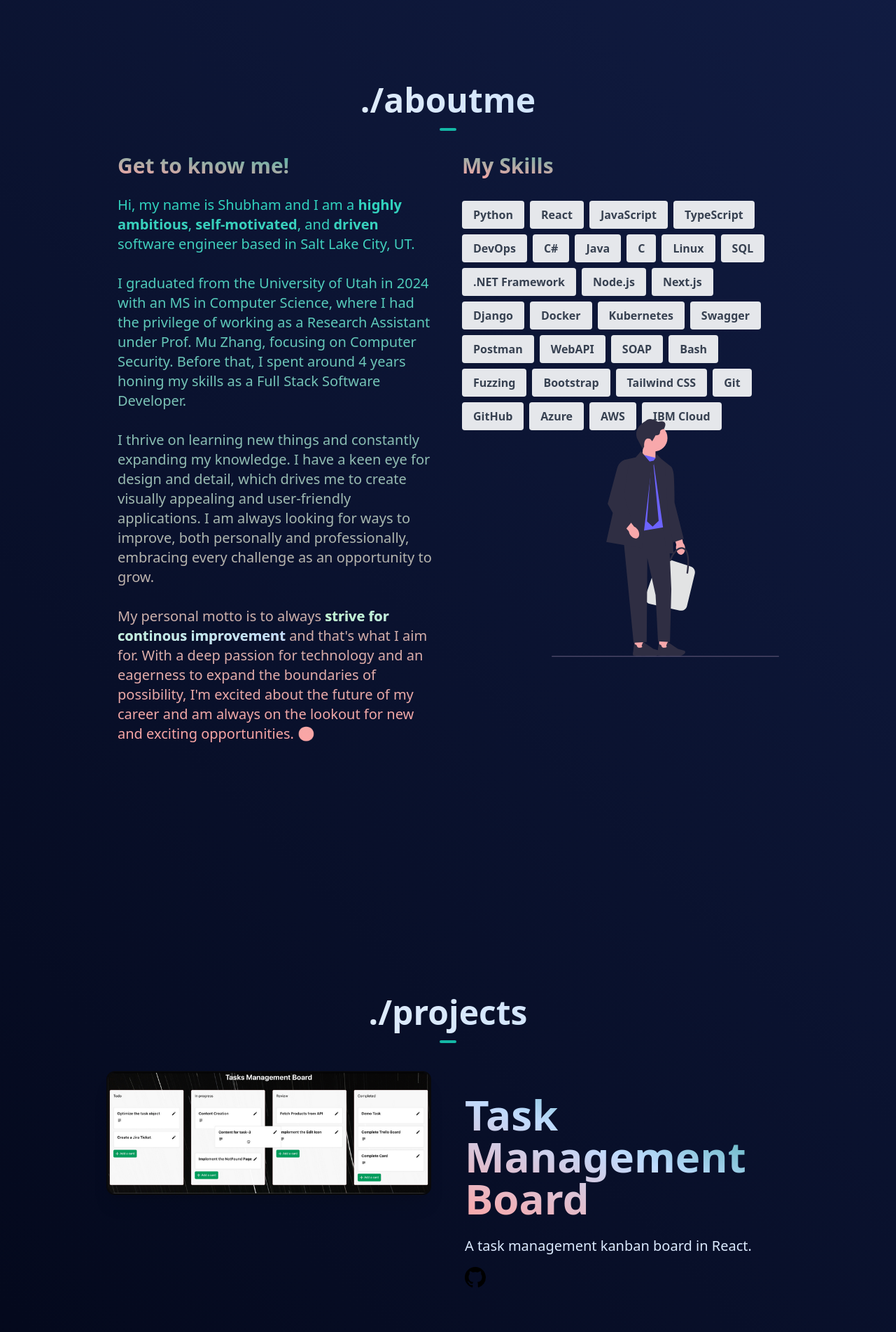
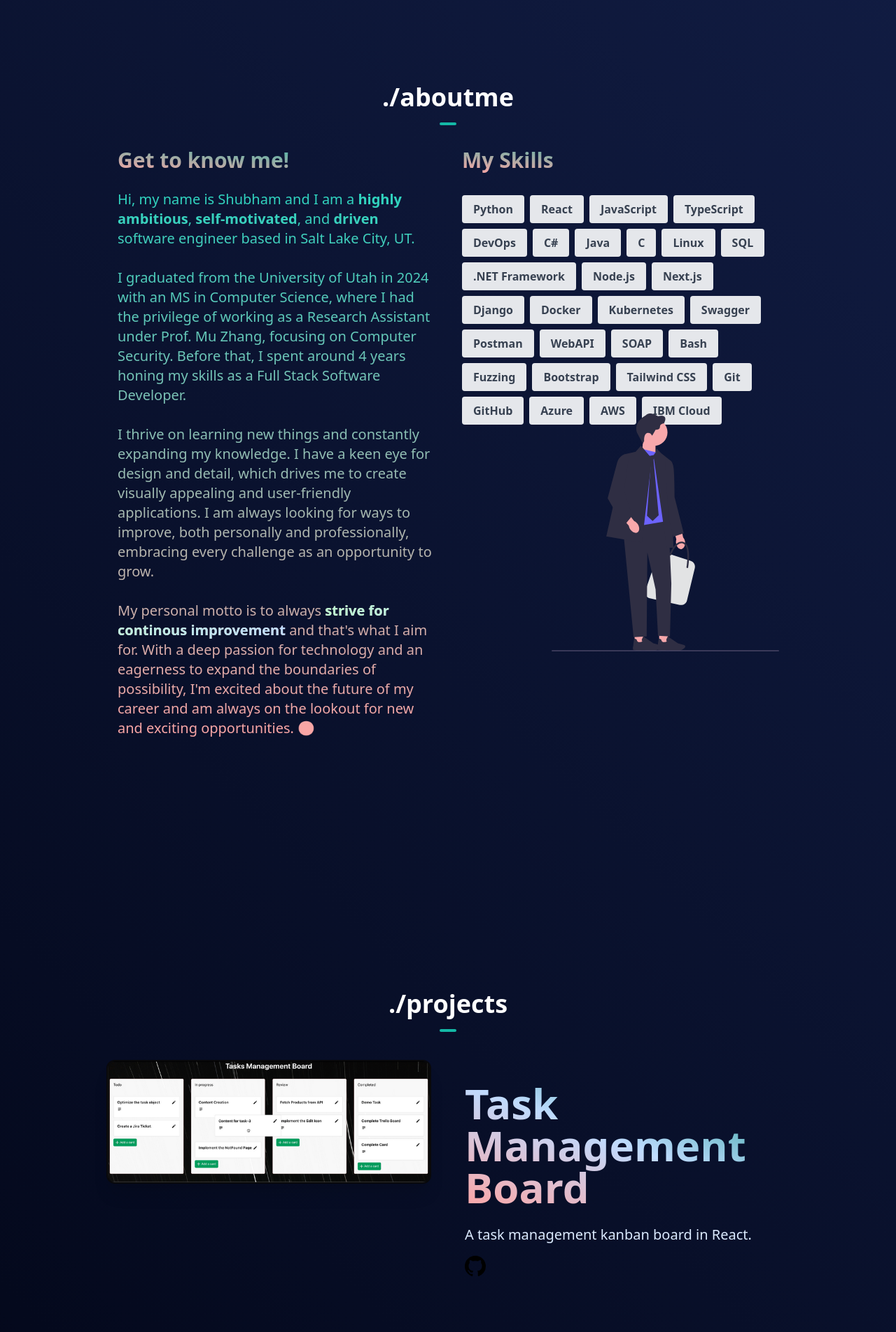
Before and after one commit to cictema/devfolio, a Next.js app: page / in a window 1280 px wide. Shown: the part 893-2797 px from the top of the page at 70% size. Built offline with nearby package versions, Linux system fonts and the light colour scheme.

Commit message:
modify colors

```diff
--- a/components/AboutSection.tsx
+++ b/components/AboutSection.tsx
@@ -37,7 +37,7 @@ const AboutSection = () => {
   return (
     <section id="about">
       <div className="my-12 pb-12 md:pt-16 md:pb-48">
-        <h1 className="text-center font-bold text-4xl bg-gradient-to-r from-slate-100 to-blue-200 bg-clip-text text-5xl text-transparent">
+        <h1 className="text-center font-bold text-4xl text-white">
           ./aboutme
           <hr className="w-6 h-1 mx-auto my-4 bg-teal-500 border-0 rounded"></hr>
         </h1>
--- a/components/DesignSection.tsx
+++ b/components/DesignSection.tsx
@@ -22,7 +22,7 @@ const DesignSection = () => {
   return (
     <section id="designs">
     <div className="my-12 pb-12 md:pt-16 md:pb-48">
-      <h1 className="my-10 text-center font-bold text-4xl bg-gradient-to-r from-slate-100 to-blue-200 bg-clip-text text-5xl text-transparent background-animate">
+      <h1 className="my-10 text-center font-bold text-4xl text-white">
         ./design
         <hr className="w-6 h-1 mx-auto my-4 bg-teal-500 border-0 rounded"></hr>
       </h1>
--- a/components/HeroSection.tsx
+++ b/components/HeroSection.tsx
@@ -58,7 +58,7 @@ const HeroSection = () => {
           </div>
         </div>
       </div>
-      <div className="flex flex-row items-center text-center justify-center ">
+      <div className="flex flex-row items-center text-center justify-center fill-white">
         <Link
           to="about"
           activeClass="active"
@@ -67,7 +67,7 @@ const HeroSection = () => {
           offset={-100}
           duration={500}
         >
-          <HiArrowDown size={35} className="animate-bounce" />
+          <HiArrowDown size={35} className="animate-bounce " />
         </Link>
 
       </div>
--- a/components/ProjectsSection.tsx
+++ b/components/ProjectsSection.tsx
@@ -34,7 +34,7 @@ const ProjectsSection = () => {
   return (
     <section id="projects">
       <div className="my-12 pb-12 md:pt-16 md:pb-48">
-      <h1 className="my-10 text-center font-bold text-4xl bg-gradient-to-r from-slate-100 to-blue-200  bg-clip-text text-5xl text-transparent background-animatet">
+      <h1 className="my-10 text-center font-bold text-4xl text-white">
         ./projects
         <hr className="w-6 h-1 mx-auto my-4 bg-teal-500 border-0 rounded"></hr>
       </h1>
```
